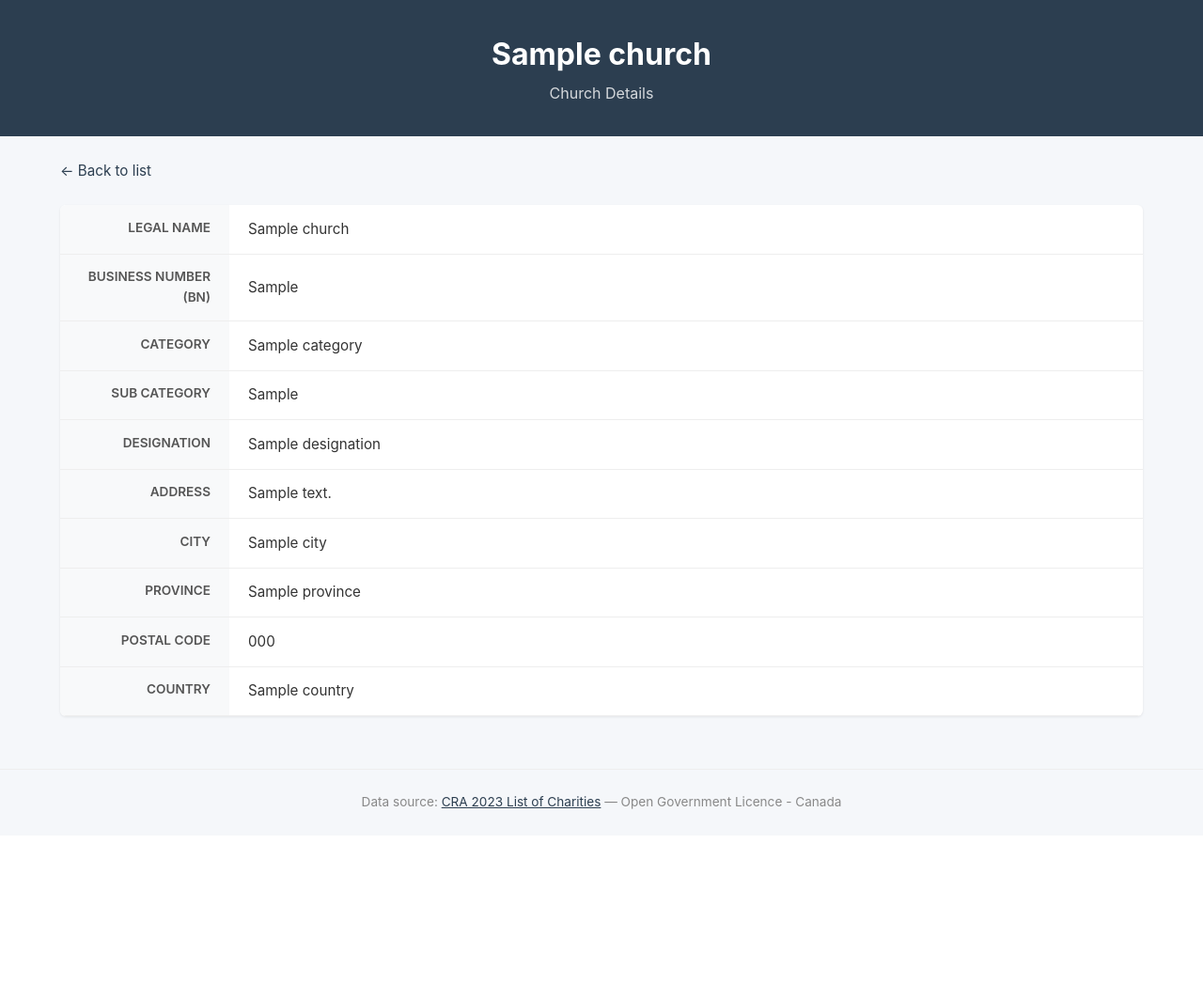
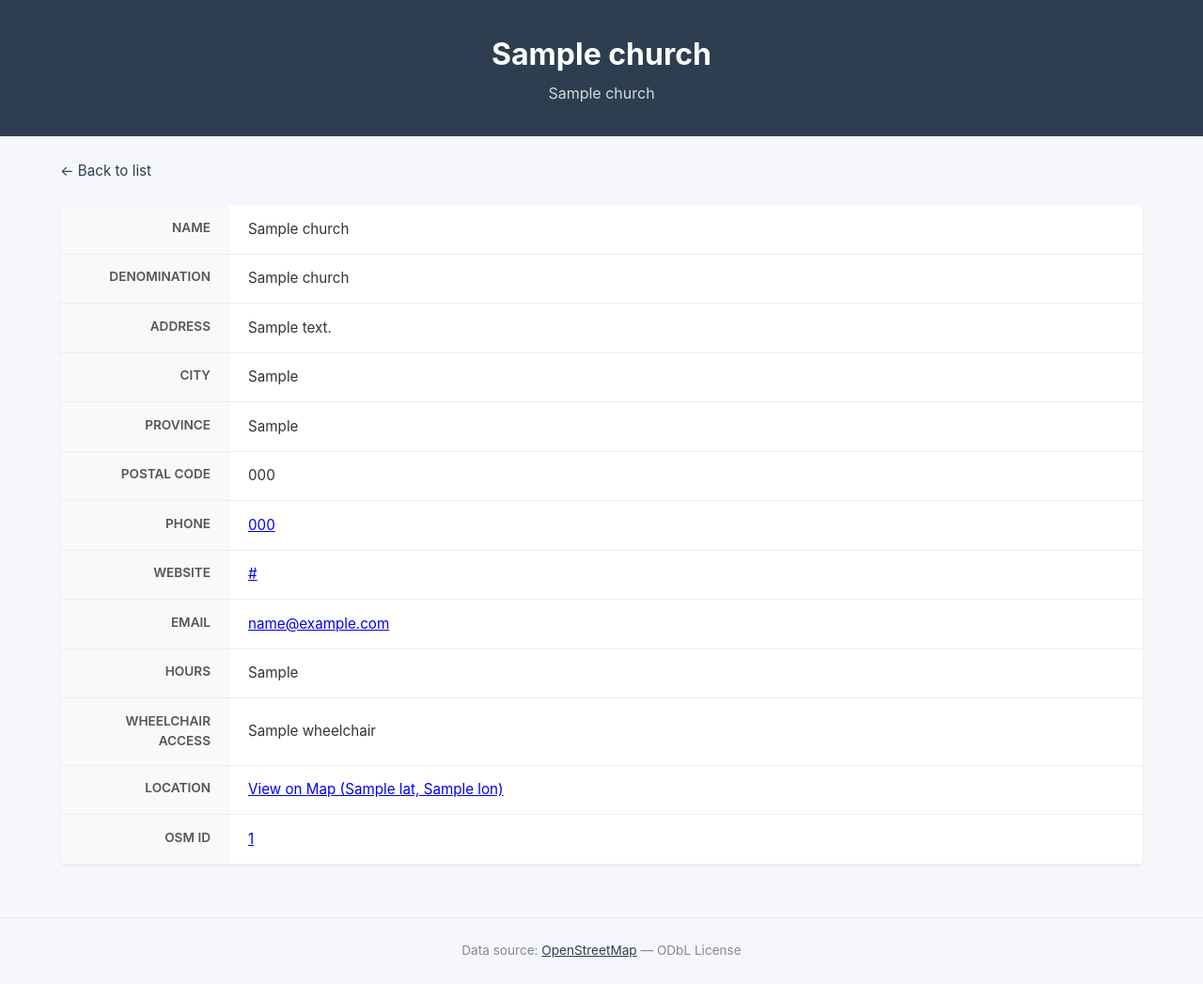
Before and after one commit to melvyn-j/churchwiki, a FastAPI app: template templates/detail.html in a window 1280 px wide. Shown: the whole page at 94% size. Before the commit the page ends 861 px from the top, so only its background shows below. Run offline with FastAPI, Linux system fonts and the light colour scheme; the template is opened without the code that fills it: most values are stand-ins (such as "Sample title", 1, 10 or a date in 2020).

Commit message:
feat(data): migrate from CRA to OpenStreetMap data source
- Replace CRA charitable database with OpenStreetMap churches via Overpass API
- Add fetch_osm_churches.py script to fetch church data from OSM
- Update churches_canada.csv with OSM data (12,168 records vs 31,534 CRA records)
- Change primary identifier from Business Number (BN) to OpenStreetMap ID (osm_id)
- Replace province filter with denomination filter on home page
- Update database schema to use OSM fields (name, addr_city, denomination, osm_id)
- Update detail page route from /church/{bn} to /church/{osm_id:path}
- Update .gitignore to track osm_churches_raw.json instead of CRA CSVs
- Update data source documentation in app.py header to reflect ODbL license
- Filter out empty denomination values in dropdown menu
- Document conversation history in .krompt file showing evolution of requirements

```diff
--- a/app.py
+++ b/app.py
@@ -1,7 +1,7 @@
 """
 ChurchWiki - A simple FastAPI + Jinja2 app to browse Canadian churches.
 
-Data source: CRA 2023 List of Charities (Open Government Licence - Canada)
+Data source: OpenStreetMap via Overpass API (ODbL license)
 Run: python app.py
 """
 
@@ -31,7 +31,7 @@ def load_data():
     global churches_df
     if not os.path.exists(DATA_PATH):
         print(f"ERROR: Church data not found at {DATA_PATH}")
-        print("Run 'python fetch_churches.py' first to download the data.")
+        print("Run 'python fetch_osm_churches.py' first to download the data.")
         return
 
     churches_df = pd.read_csv(DATA_PATH, dtype=str, low_memory=False)
@@ -43,22 +43,22 @@ def load_data():
 async def home(
     request: Request,
     page: int = Query(1, ge=1),
-    province: str = Query("", alias="province"),
+    denomination: str = Query("", alias="denomination"),
     search: str = Query("", alias="search"),
 ):
-    """Main page: paginated list of churches with search and province filter."""
+    """Main page: paginated list of churches with search and denomination filter."""
     per_page = 50
     df = churches_df.copy()
 
-    # Filter by province
-    if province:
-        df = df[df["Province"].str.upper() == province.upper()]
+    # Filter by denomination
+    if denomination:
+        df = df[df["denomination"].str.lower() == denomination.lower()]
 
     # Search by name or city
     if search:
         mask = (
-            df["Legal Name"].str.lower().str.contains(search.lower(), na=False)
-            | df["City"].str.lower().str.contains(search.lower(), na=False)
+            df["name"].str.lower().str.contains(search.lower(), na=False)
+            | df["addr_city"].str.lower().str.contains(search.lower(), na=False)
         )
         df = df[mask]
 
@@ -72,8 +72,9 @@ async def home(
 
     churches = page_data.to_dict(orient="records")
 
-    # Get unique provinces for filter dropdown
-    provinces = sorted(churches_df["Province"].unique())
+    # Get unique denominations for filter dropdown
+    denoms = sorted(churches_df["denomination"].unique())
+    denoms = [d for d in denoms if d]  # remove empty
 
     return templates.TemplateResponse(
         "index.html",
@@ -83,17 +84,17 @@ async def home(
             "page": page,
             "total_pages": total_pages,
             "total": total,
-            "province": province,
+            "denomination": denomination,
             "search": search,
-            "provinces": provinces,
+            "denominations": denoms,
         },
     )
 
 
-@app.get("/church/{bn}", response_class=HTMLResponse)
-async def church_detail(request: Request, bn: str):
-    """Detail page for a single church by BN (Business Number)."""
-    row = churches_df[churches_df["BN"] == bn]
+@app.get("/church/{osm_id:path}", response_class=HTMLResponse)
+async def church_detail(request: Request, osm_id: str):
+    """Detail page for a single church by OSM ID."""
+    row = churches_df[churches_df["osm_id"] == osm_id]
     if row.empty:
         return HTMLResponse("<h1>Church not found</h1>", status_code=404)
 
--- a/templates/detail.html
+++ b/templates/detail.html
@@ -3,13 +3,13 @@
 <head>
     <meta charset="UTF-8">
     <meta name="viewport" content="width=device-width, initial-scale=1.0">
-    <title>{{ church["Legal Name"] or church["Account Name"] }} - ChurchWiki Canada</title>
+    <title>{{ church["name"] }} - ChurchWiki Canada</title>
     <link rel="stylesheet" href="/static/style.css">
 </head>
 <body>
     <header>
-        <h1>{{ church["Legal Name"] or church["Account Name"] }}</h1>
-        <p class="subtitle">Church Details</p>
+        <h1>{{ church["name"] }}</h1>
+        <p class="subtitle">{{ church["denomination"] if church["denomination"] else "Christian Church" }}</p>
     </header>
 
     <main>
@@ -18,60 +18,93 @@
         <section class="detail-card">
             <table class="detail-table">
                 <tr>
-                    <th>Legal Name</th>
-                    <td>{{ church["Legal Name"] }}</td>
+                    <th>Name</th>
+                    <td>{{ church["name"] }}</td>
                 </tr>
-                {% if church["Account Name"] %}
+                {% if church["denomination"] %}
                 <tr>
-                    <th>Account Name</th>
-                    <td>{{ church["Account Name"] }}</td>
+                    <th>Denomination</th>
+                    <td>{{ church["denomination"] }}</td>
+                </tr>
+                {% endif %}
+                {% if church["address"] %}
+                <tr>
+                    <th>Address</th>
+                    <td>{{ church["address"] }}</td>
+                </tr>
+                {% endif %}
+                {% if church["addr_city"] %}
+                <tr>
+                    <th>City</th>
+                    <td>{{ church["addr_city"] }}</td>
+                </tr>
+                {% endif %}
+                {% if church["addr_province"] %}
+                <tr>
+                    <th>Province</th>
+                    <td>{{ church["addr_province"] }}</td>
+                </tr>
+                {% endif %}
+                {% if church["addr_postcode"] %}
+                <tr>
+                    <th>Postal Code</th>
+                    <td>{{ church["addr_postcode"] }}</td>
+                </tr>
+                {% endif %}
+                {% if church["phone"] %}
+                <tr>
+                    <th>Phone</th>
+                    <td><a href="tel:{{ church['phone'] }}">{{ church["phone"] }}</a></td>
+                </tr>
+                {% endif %}
+                {% if church["website"] %}
+                <tr>
+                    <th>Website</th>
+                    <td><a href="{{ church['website'] }}" target="_blank" rel="noopener">{{ church["website"] }}</a></td>
+                </tr>
+                {% endif %}
+                {% if church["email"] %}
+                <tr>
+                    <th>Email</th>
+                    <td><a href="mailto:{{ church['email'] }}">{{ church["email"] }}</a></td>
+                </tr>
+                {% endif %}
+                {% if church["opening_hours"] %}
+                <tr>
+                    <th>Hours</th>
+                    <td>{{ church["opening_hours"] }}</td>
+                </tr>
+                {% endif %}
+                {% if church["wheelchair"] %}
+                <tr>
+                    <th>Wheelchair Access</th>
+                    <td>{{ church["wheelchair"] }}</td>
+                </tr>
+                {% endif %}
+                {% if church["lat"] and church["lon"] %}
+                <tr>
+                    <th>Location</th>
+                    <td>
+                        <a href="https://www.openstreetmap.org/?mlat={{ church['lat'] }}&mlon={{ church['lon'] }}#map=17/{{ church['lat'] }}/{{ church['lon'] }}" target="_blank" rel="noopener">
+                            View on Map ({{ church["lat"] }}, {{ church["lon"] }})
+                        </a>
+                    </td>
                 </tr>
                 {% endif %}
                 <tr>
-                    <th>Business Number (BN)</th>
-                    <td>{{ church["BN"] }}</td>
-                </tr>
-                <tr>
-                    <th>Category</th>
-                    <td>{{ church["Category"] }}</td>
-                </tr>
-                <tr>
-                    <th>Sub Category</th>
-                    <td>{{ church["Sub Category"] }}</td>
-                </tr>
-                <tr>
-                    <th>Designation</th>
-                    <td>{{ church["Designation"] }}</td>
-                </tr>
-                <tr>
-                    <th>Address</th>
+                    <th>OSM ID</th>
                     <td>
-                        {{ church["Address Line 1"] }}
-                        {% if church["Address Line 2"] %}<br>{{ church["Address Line 2"] }}{% endif %}
+                        <a href="https://www.openstreetmap.org/{{ church['osm_id'] }}" target="_blank" rel="noopener">
+                            {{ church["osm_id"] }}
+                        </a>
                     </td>
-                </tr>
-                <tr>
-                    <th>City</th>
-                    <td>{{ church["City"] }}</td>
-                </tr>
-                <tr>
-                    <th>Province</th>
-                    <td>{{ church["Province"] }}</td>
-                </tr>
-                <tr>
-                    <th>Postal Code</th>
-                    <td>{{ church["Postal Code"] }}</td>
-                </tr>
-                <tr>
-                    <th>Country</th>
-                    <td>{{ church["Country"] }}</td>
                 </tr>
             </table>
         </section>
     </main>
 
     <footer>
-        <p>Data source: <a href="https://open.canada.ca/data/en/dataset/05b3abd0-e70f-4b3b-a9c5-acc436bd15b6" target="_blank" rel="noopener">CRA 2023 List of Charities</a> — Open Government Licence - Canada</p>
+        <p>Data source: <a href="https://www.openstreetmap.org/" target="_blank" rel="noopener">OpenStreetMap</a> — ODbL License</p>
     </footer>
 </body>
 </html>
```
Also changed, not shown: fetch_osm_churches.py (added, +171 -0 lines), templates/index.html (+18 -20 lines), 2 other files.
